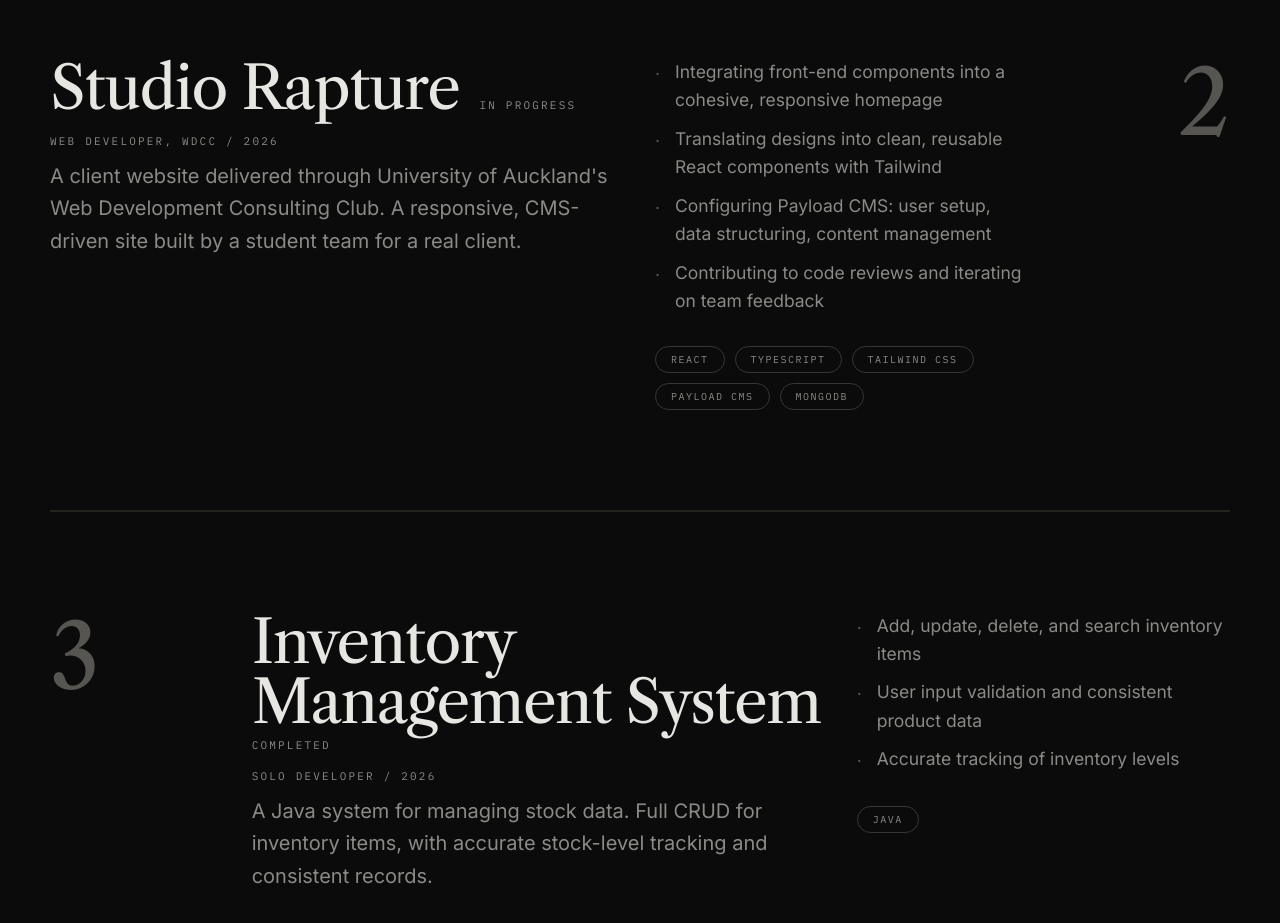
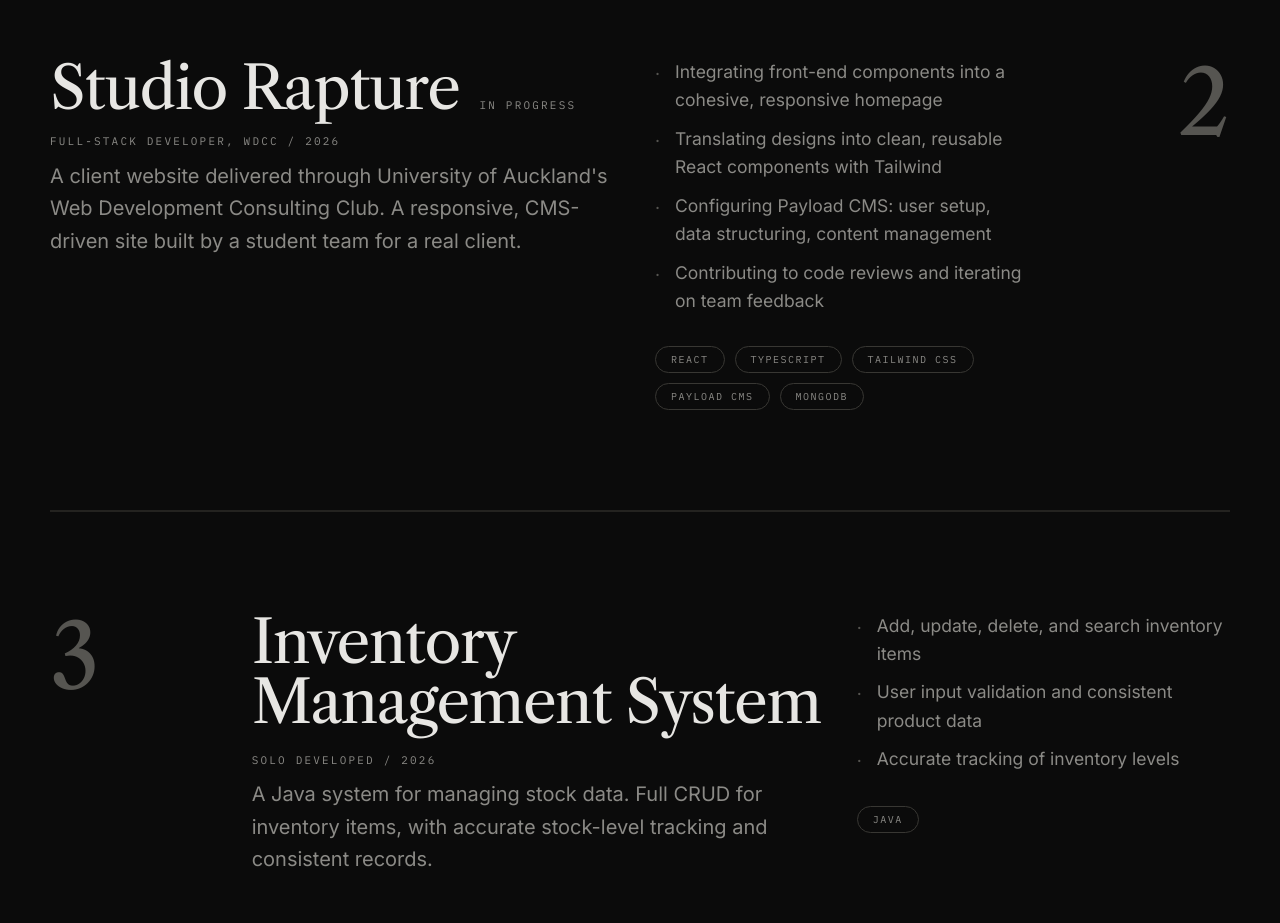
Before and after one commit to jAnderson2362/Portfolio-Website, a Next.js app: page / in a window 1280 px wide. Shown: the part 2140-3063 px from the top of the page. Built offline with nearby package versions, Linux system fonts and the light colour scheme.

Commit message:
Update projects.ts

```diff
--- a/src/data/projects.ts
+++ b/src/data/projects.ts
@@ -29,7 +29,7 @@
   {
     index: "2",
     title: "Studio Rapture",
-    role: "Web Developer, WDCC",
+    role: "Full-stack Developer, WDCC",
     status: "In progress",
     year: "2026",
     description:
@@ -45,8 +45,8 @@
   {
     index: "3",
     title: "Inventory Management System",
-    role: "Solo Developer",
-    status: "Completed",
+    role: "Solo Developed",
+    status: "",
     year: "2026",
     description:
       "A Java system for managing stock data. Full CRUD for inventory items, with accurate stock-level tracking and consistent records.",
```
